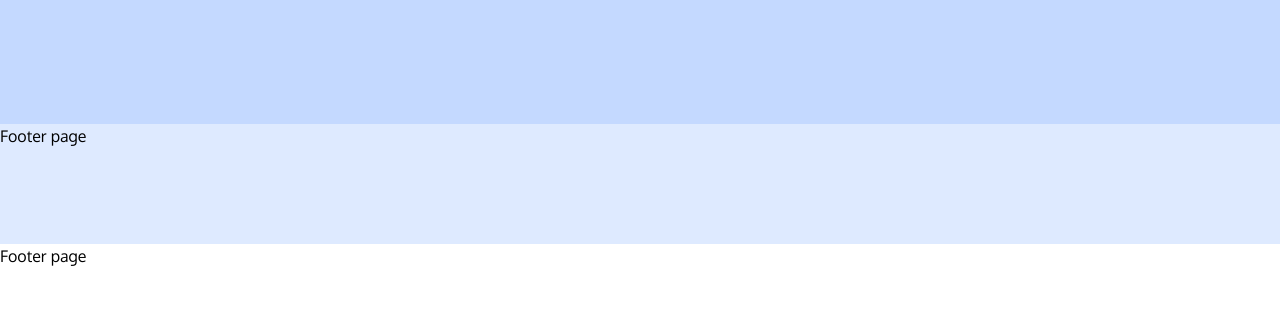
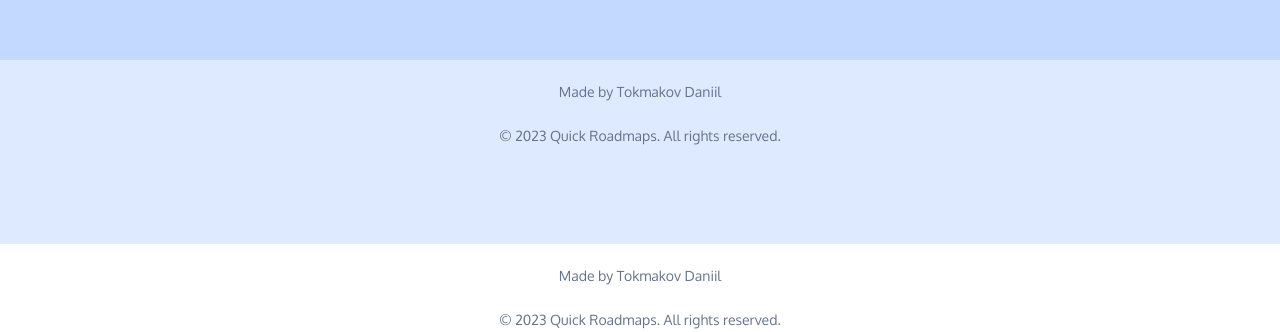
Before and after one commit to danblok/project-roadmaps, a Next.js app in the folder apps/web/: page /layout in a window 1280 px wide. Shown: the part 856-1188 px from the top of the page. Before the commit the page ends 1124 px from the top, so only its background shows below. Built offline with nearby package versions, Linux system fonts and the light colour scheme; no server answers; what prettier-plugin-tailwindcss would draw is missing.

Commit message:
feat: add footer

```diff
--- a/apps/web/components/footer.tsx
+++ b/apps/web/components/footer.tsx
@@ -1,3 +1,12 @@
 export default function Footer() {
-  return <div className="row-start-3 row-end-4">Footer page</div>
+  return (
+    <div className="row-start-3 row-end-4">
+      <p className="mt-5 text-center text-sm leading-6 text-slate-500">
+        Made by Tokmakov Daniil
+      </p>
+      <p className="mt-5 text-center text-sm leading-6 text-slate-500">
+        © 2023 Quick Roadmaps. All rights reserved.
+      </p>
+    </div>
+  )
 }
```
